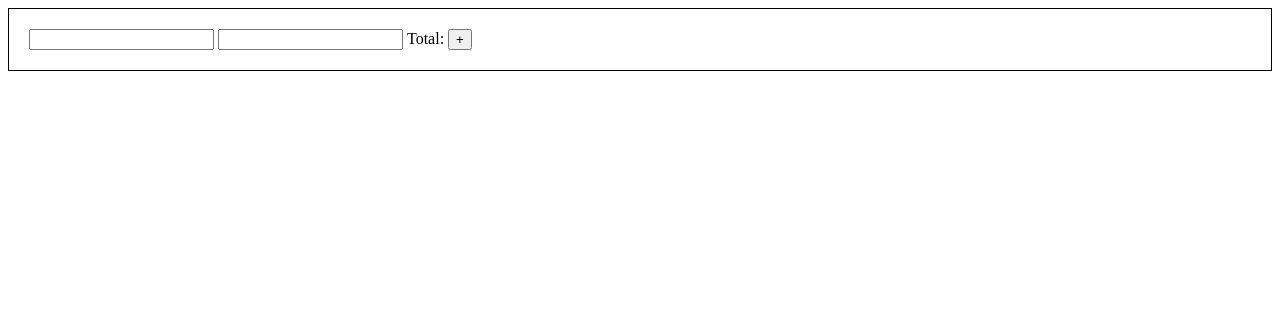
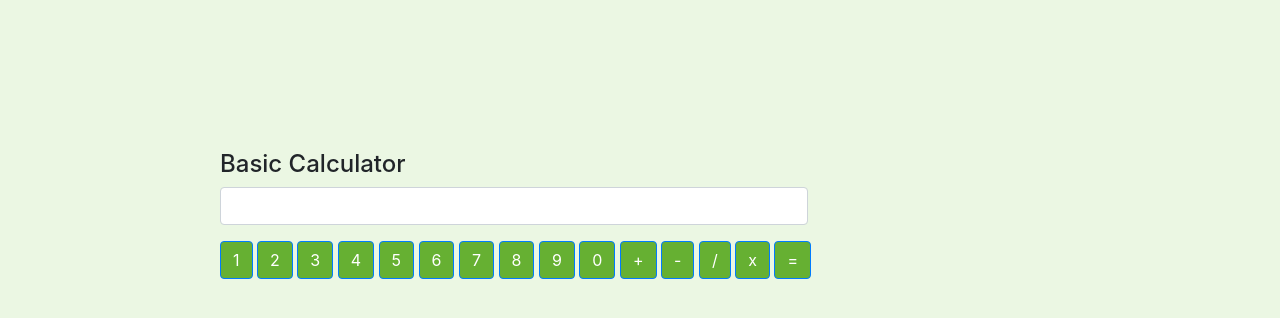
Before and after one commit to HarrietKiyai/calculator, a plain HTML site: page index.html in a window 1280 px wide. Drawn offline with nearby package versions, Linux system fonts and the light colour scheme.

Commit message:
modified javascript functionality and layout

```diff
--- a/index.html
+++ b/index.html
@@ -4,37 +4,43 @@
     <meta charset="UTF-8" />
     <meta name="viewport" content="width=device-width, initial-scale=1.0" />
     <meta http-equiv="X-UA-Compatible" content="ie=edge" />
+    <script src="https://code.jquery.com/jquery-3.3.1.slim.min.js" integrity="sha384-q8i/X+965DzO0rT7abK41JStQIAqVgRVzpbzo5smXKp4YfRvH+8abtTE1Pi6jizo" crossorigin="anonymous"></script>
+    <script src="https://cdnjs.cloudflare.com/ajax/libs/popper.js/1.14.7/umd/popper.min.js" integrity="sha384-UO2eT0CpHqdSJQ6hJty5KVphtPhzWj9WO1clHTMGa3JDZwrnQq4sF86dIHNDz0W1" crossorigin="anonymous"></script>
+    <link rel="stylesheet" href="https://stackpath.bootstrapcdn.com/bootstrap/4.3.1/css/bootstrap.min.css" integrity="sha384-ggOyR0iXCbMQv3Xipma34MD+dH/1fQ784/j6cY/iJTQUOhcWr7x9JvoRxT2MZw1T" crossorigin="anonymous">
+    <script src="https://stackpath.bootstrapcdn.com/bootstrap/4.3.1/js/bootstrap.min.js" integrity="sha384-JjSmVgyd0p3pXB1rRibZUAYoIIy6OrQ6VrjIEaFf/nJGzIxFDsf4x0xIM+B07jRM" crossorigin="anonymous"></script>
     <title>Calculator</title>
+    <a href="https://htmlcheatsheet.com/js/"></a>
     <link rel="stylesheet" href="mystyle.css" />
-   <!--<script src="calc.js"></script>-->
+    <script src="mycalc.js"></script>
   </head>
   <body>
     <div class="container">
-      <form name="calculate">
-        <input type="number" id="num1"></input>
-        <input type="number" id="num2"></input>
-        <!--Total:<input type="text" id="total"></input>-->
-       <div id="total">Total: </div>
-          <button type="button" onclick="myAdd();">+</button>
-         <!-- <option class="calculate" onclick="subtract">-</option>
-          <option class="calculate" onclick="divide">/</option>
-          <option class="calculate" onclick="multiply">x</option>-->
+      <h4>Basic Calculator</h4>
+      <div class="form-group">
+        <input class="form-control" id="total"></input>
+      </div>
 
-      </form>
-    </div>
-<script>
-
-  function myAdd() {
-    var num1 = document.getElementById("num1").value;
-    var num2 = document.getElementById("num2").value;
-    num1 = parseInt(num1);
-    num2 = parseInt(num2);
-    var total = num1+num2;
+      <div type="btn-group btn-group-justified">
+        <div type="button" class="btn btn-primary" id="1" onclick="num(id)">1</div>
+        <div type="button" class="btn btn-primary" id="2" onclick="num(id)">2</div>
+        <div type="button" class="btn btn-primary" id="3" onclick="num(id)">3</div>
+        <div type="button" class="btn btn-primary" id="4" onclick="num(id)">4</div>
+        <div type="button" class="btn btn-primary" id="5" onclick="num(id)">5</div>
+        <div type="button" class="btn btn-primary" id="6" onclick="num(id)">6</div>
+        <div type="button" class="btn btn-primary" id="7" onclick="num(id)">7</div>
+        <div type="button" class="btn btn-primary" id="8" onclick="num(id)">8</div>
+        <div type="button" class="btn btn-primary" id="9" onclick="num(id)">9</div>
+        <div type="button" class="btn btn-primary" id="0" onclick="num(id)">0</div>
+        <div type="button" class="btn btn-primary" id="+" onclick="num(id)">+</div>
+        <div type="button" class="btn btn-primary" id="-" onclick="num(id)">-</div>
+        <div type="button" class="btn btn-primary" id="/" onclick="num(id)">/</div>
+        <div type="button" class="btn btn-primary" id="x" onclick="num(id)">x</div>
+        <!--<div type="button" class="btn btn-primary" onclick="clearBtn()">c</div>-->
+        <div type="button" class="btn btn-primary" id="calculate" onclick="sumAns()">=</div>
 
 
-    document.getElementById("total").innerHTML = total.toString();
+      </div>
+    </div>
 
-  }
-    </script>
-    </body>
+  </body>
 </html>
--- a/mystyle.css
+++ b/mystyle.css
@@ -1,9 +1,15 @@
+body {
+  background-color: #ebf7e3;
+}
+
+.btn {
+  background-color: #66b032;
+}
+
 .container {
-  display: grid;
-  border: 1px solid black;
-  /*grid-template-columns: auto;*/
-  padding: 20px;
+  padding: 150px;
 }
-#total {
-  display: inline;
+
+.form-group {
+  width: 70%;
 }
```
